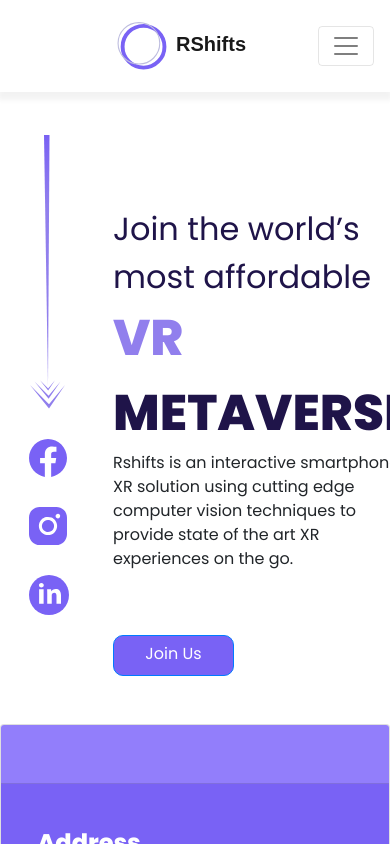
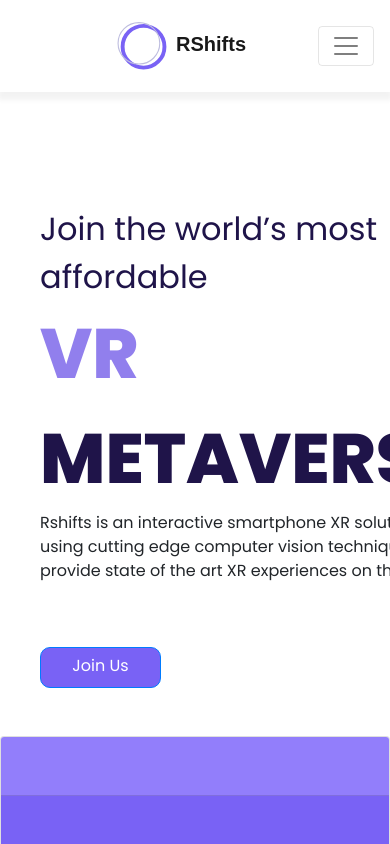
Before and after one commit to piyushgIITian/rshifts-web-dev-test-2, a React (Create React App) app: page / in a window 390 px wide. Shown: the top 844 px of the page. Built offline with nearby package versions, Linux system fonts and the light colour scheme; no server answers; a web font is replaced by a local one.

Commit message:
size changes fixed

```diff
--- a/src/components/LandingPage.js
+++ b/src/components/LandingPage.js
@@ -28,7 +28,7 @@
       <Header buttonText={headerText} link={"/login"}/>
       <div className="container-lp-1">
 
-        <div style={{alignItems:"center"}}>
+        <div className='sidePanel' style={{alignItems:"center"}}>
         <Image className="illus-arrow"src={arrow}/>
 
         {/**
--- a/src/style.css
+++ b/src/style.css
@@ -191,11 +191,8 @@
     }
   }
 @media screen and (max-width: 600px){
-    #vr{
-        font-size: 50px;
-    }
-    #meta{
-        font-size: 50px;
+    .sidePanel{
+        display: none;
     }
 }
 
```
